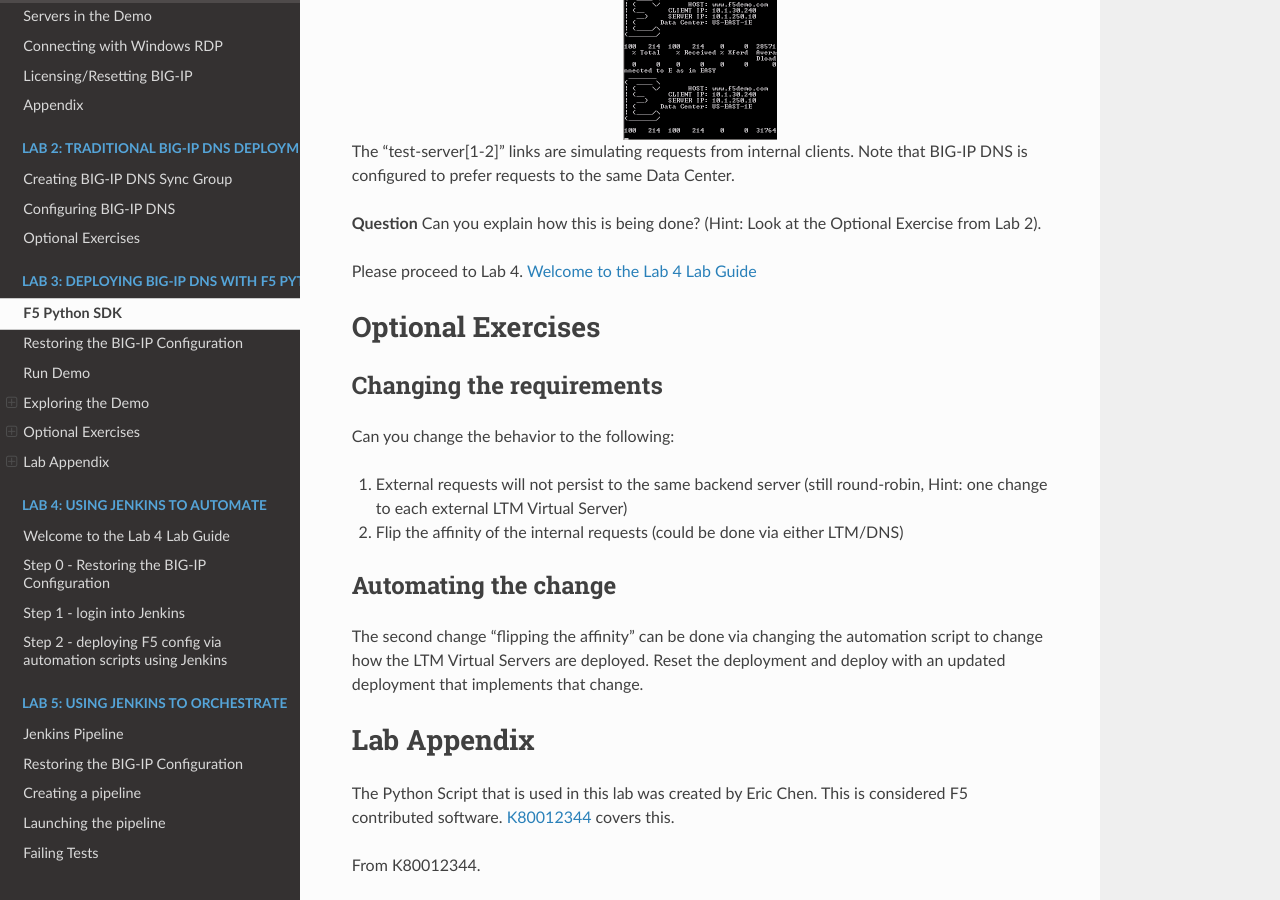
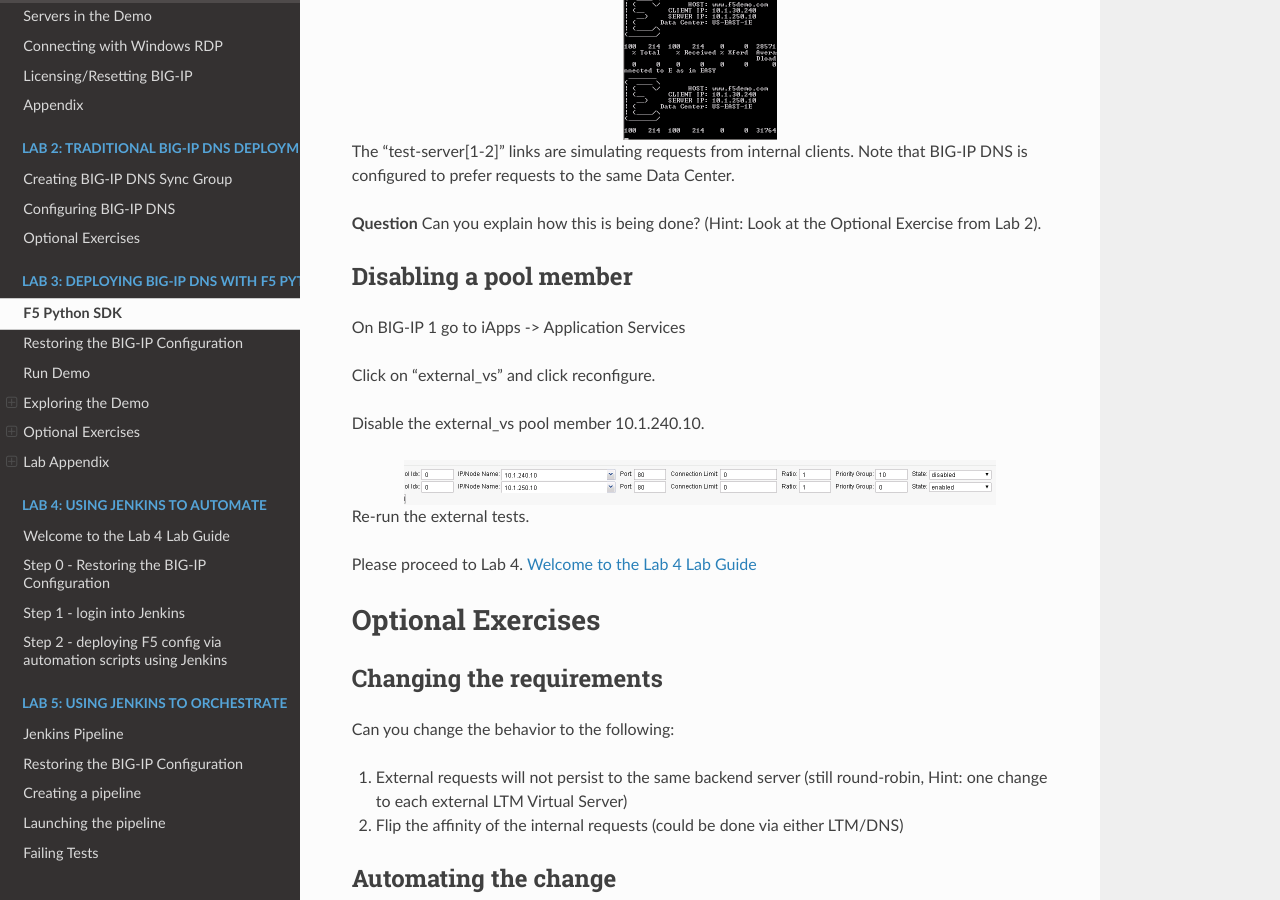
Before and after one commit to f5devcentral/f5-dns-automation-demo-12-1-x, a Sphinx documentation site: the page built from docs/lab3/scripted.rst, in a window 1280 px wide and 900 px high, scrolled down 5610 px. Built offline with Sphinx 7.4.7 and the Read the Docs theme 2.0.0, drawn with Linux system fonts in a browser that asks for light colours; pages that are not in the unit, such as notebooks, are missing from menus.

Commit message:
add disable pool

```diff
--- a/docs/lab3/scripted.rst
+++ b/docs/lab3/scripted.rst
@@ -222,6 +222,21 @@ The "test-server[1-2]" links are simulating requests from internal clients.  Not
 
 **Question** Can you explain how this is being done?  (Hint: Look at the Optional Exercise from Lab 2).
 
+Disabling a pool member
+-----------------------
+
+On BIG-IP 1 go to iApps -> Application Services
+
+Click on "external_vs" and click reconfigure.
+
+Disable the external_vs pool member 10.1.240.10.
+
+.. image:: disable-bigip-1-external-vs.png
+   :scale: 50%
+   :align: center
+
+Re-run the external tests.
+
 Please proceed to Lab 4. :doc:`../lab4/lab4_guide`
 
 Optional Exercises
```
Also changed, not shown: docs/lab3/disable-bigip-1-external-vs.png (added).
